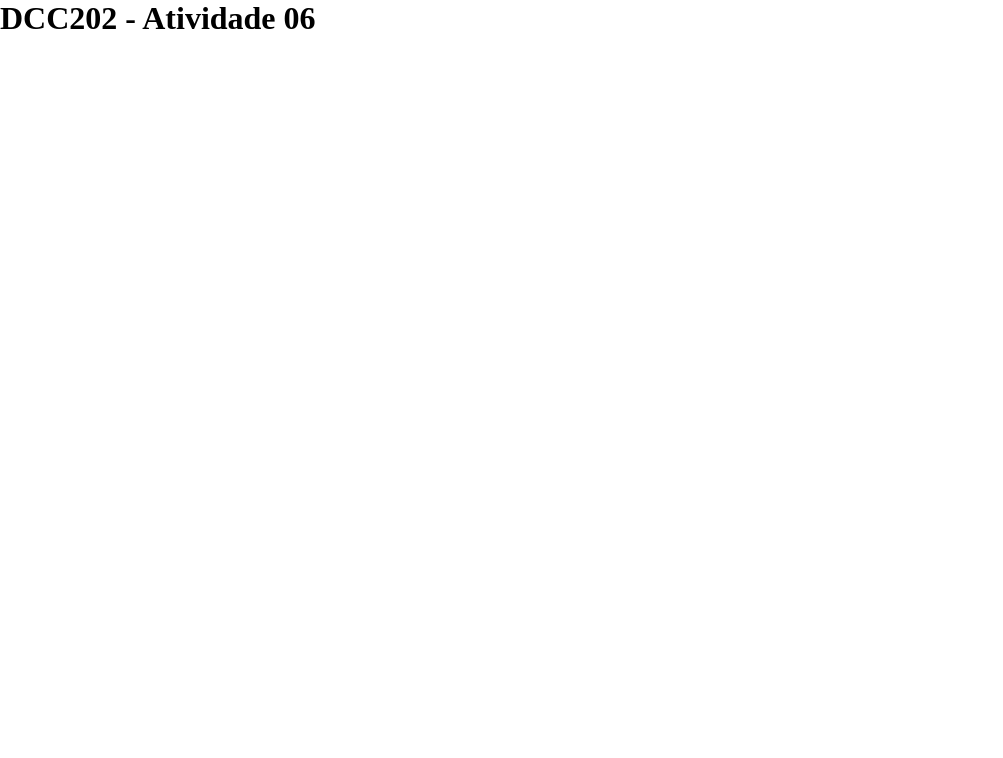
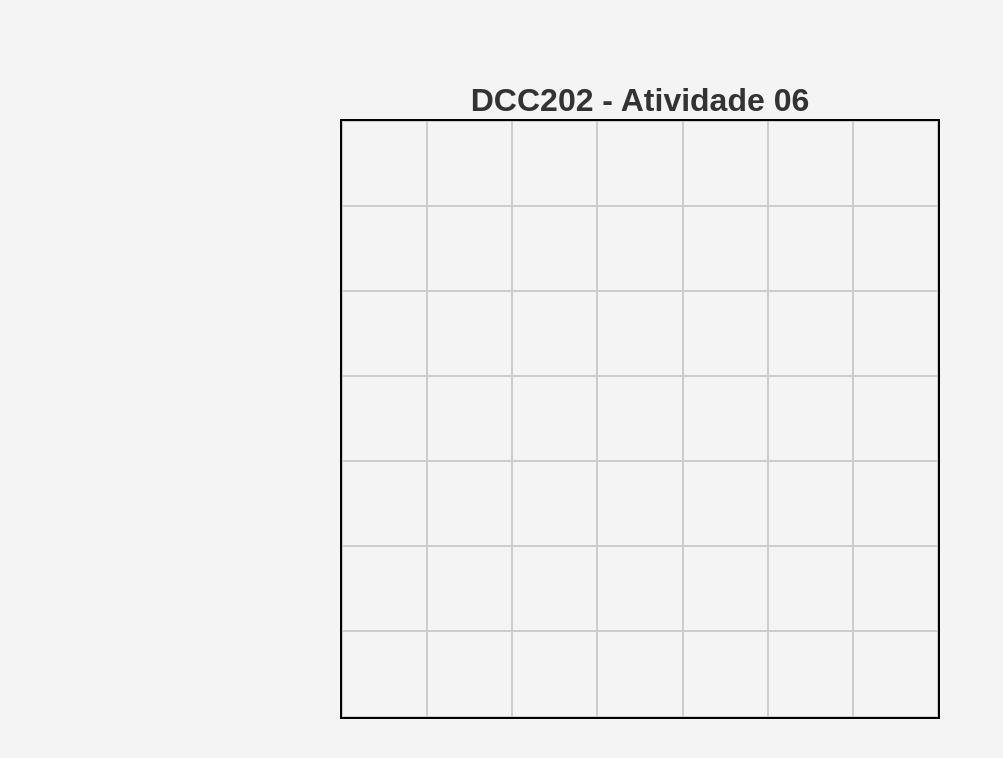
Before and after one commit to ufjf-dcc202/ufjf-dcc202-2025-1-b-atv06-gabrielduqueschiffner, a plain HTML site: page index.html in a window 1280 px wide. Shown: the whole page, without its empty margins (0-1003 px from the left). Drawn offline with Linux system fonts and the light colour scheme.

Commit message:
cria as 49 celulas do tabuleiro

```diff
--- a/main.js
+++ b/main.js
@@ -3,10 +3,23 @@
 function criaTabuleiro(){
   const tabuleiro = document.createElement('div');
   tabuleiro.classList.add('tabuleiro');
+
   return tabuleiro;
+}
+
+function criaCelula(){
+    const celula = document.createElement('div');
+    celula.classList.add('celula');
+    return celula;
 }
 
 
 
 const tab = criaTabuleiro();
 document.body.appendChild(tab);
+
+  for(let i=0; i<49; i++){
+    const celula = criaCelula();
+    tab.appendChild(celula);
+
+  }
--- a/style.css
+++ b/style.css
@@ -3,3 +3,37 @@
     margin: 0;
     padding: 0;
 }
+
+body {
+    font-family: Arial, sans-serif;
+    background-color: #f4f4f4;
+    color: #333;
+    display: flex;
+    flex-direction: column;
+    align-items: center;
+    justify-content: center;
+    height: 100vh;
+}
+
+
+.tabuleiro{
+    display: grid;
+    grid-template-columns: repeat(7, auto);
+    grid-template-rows: repeat(7, auto);
+    gap: 0;
+    width: 600px;
+    height: 600px;
+    border: 2px solid #000;
+    position: relative;
+}
+
+.celula {
+    position: relative;
+    width: auto;
+    height: auto;
+    display: flex;
+    align-items: center;
+    justify-content: center;
+    font-size: 24px;
+    border: 1px solid #ccc;
+}
```
